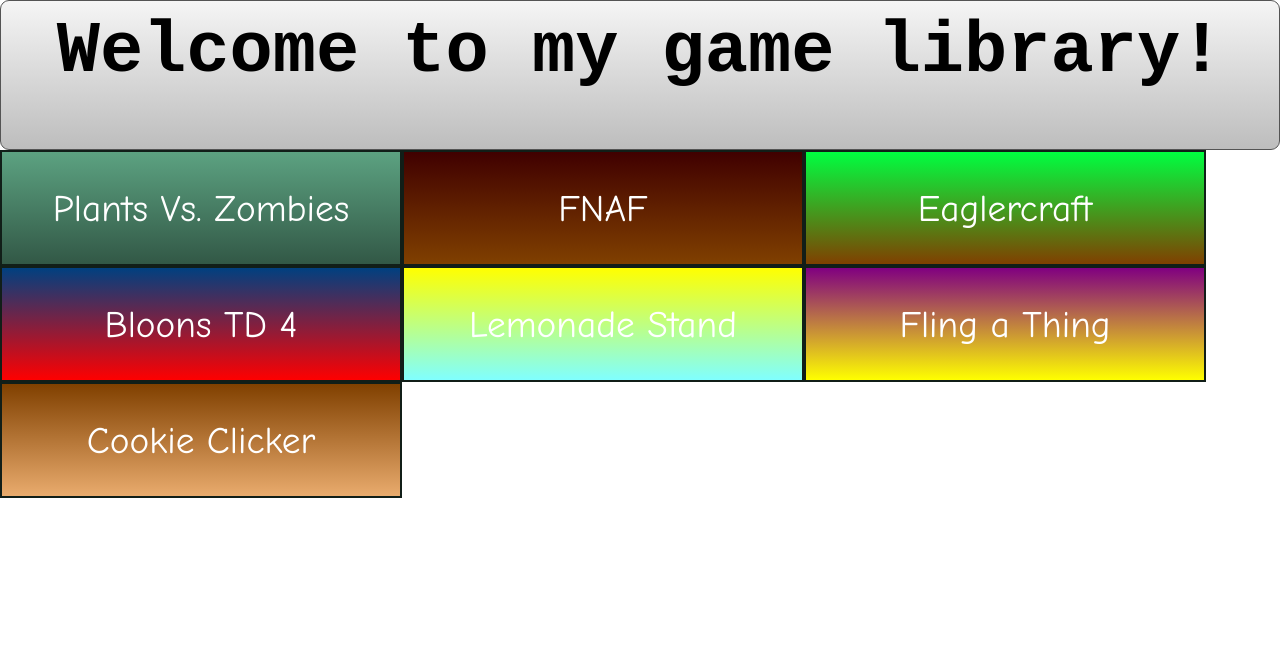
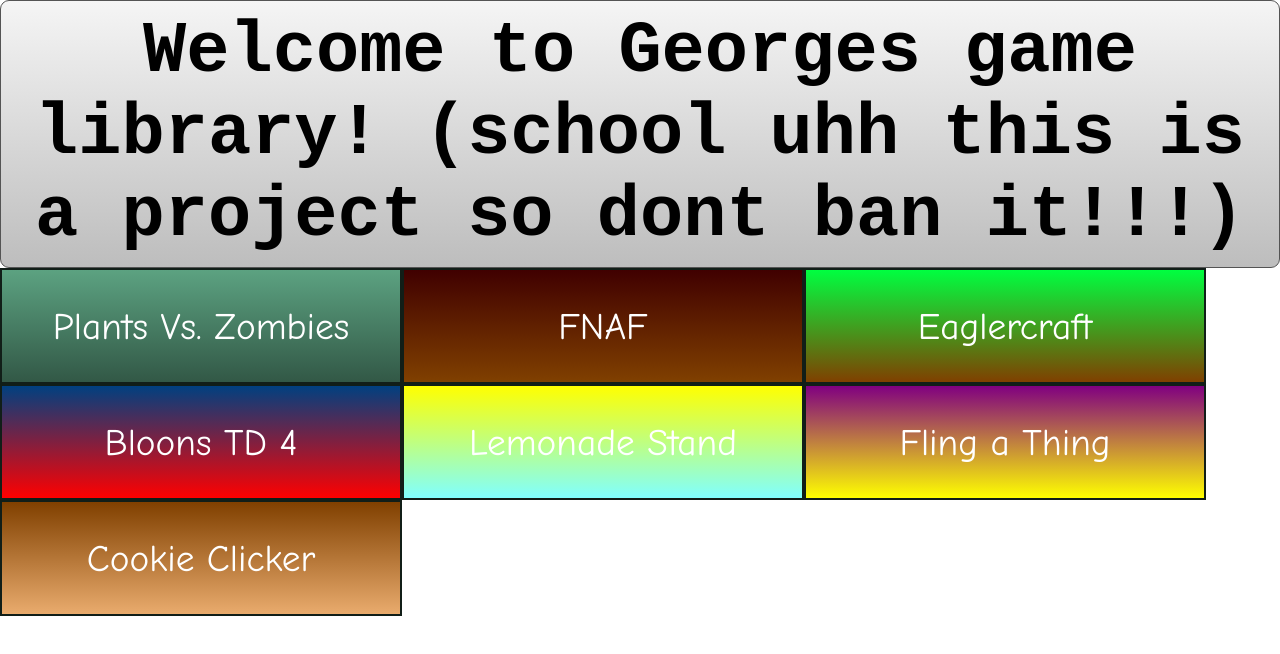
Before and after one commit to EpicWubber/EpicWubber.github.io, a plain HTML site: page index.html in a window 1280 px wide. Drawn offline with Linux system fonts and the light colour scheme.

Commit message:
Update index.html

```diff
--- a/index.html
+++ b/index.html
@@ -9,7 +9,7 @@
 </head>
 <body>
 <div class="textstyle1">
-<div id="container_49364a9"><div id="container_49364a9_padding" ><div class="textstyle2">  <span class="textstyle3">Welcome to my game library!</span>
+<div id="container_49364a9"><div id="container_49364a9_padding" ><div class="textstyle2">  <span class="textstyle3">Welcome to Georges game library! (school uhh this is a project so dont ban it!!!)</span>
 </div>
 </div></div><a href="plants-vs.-zombies-web-demo" style="text-decoration:none"><div id="button_48303f72"><div class="vcenterstyle1"><div class="vcenterstyle2"><div class="textstyle2">  <span class="textstyle4">Plants Vs. Zombies</span>
 </div>
```
